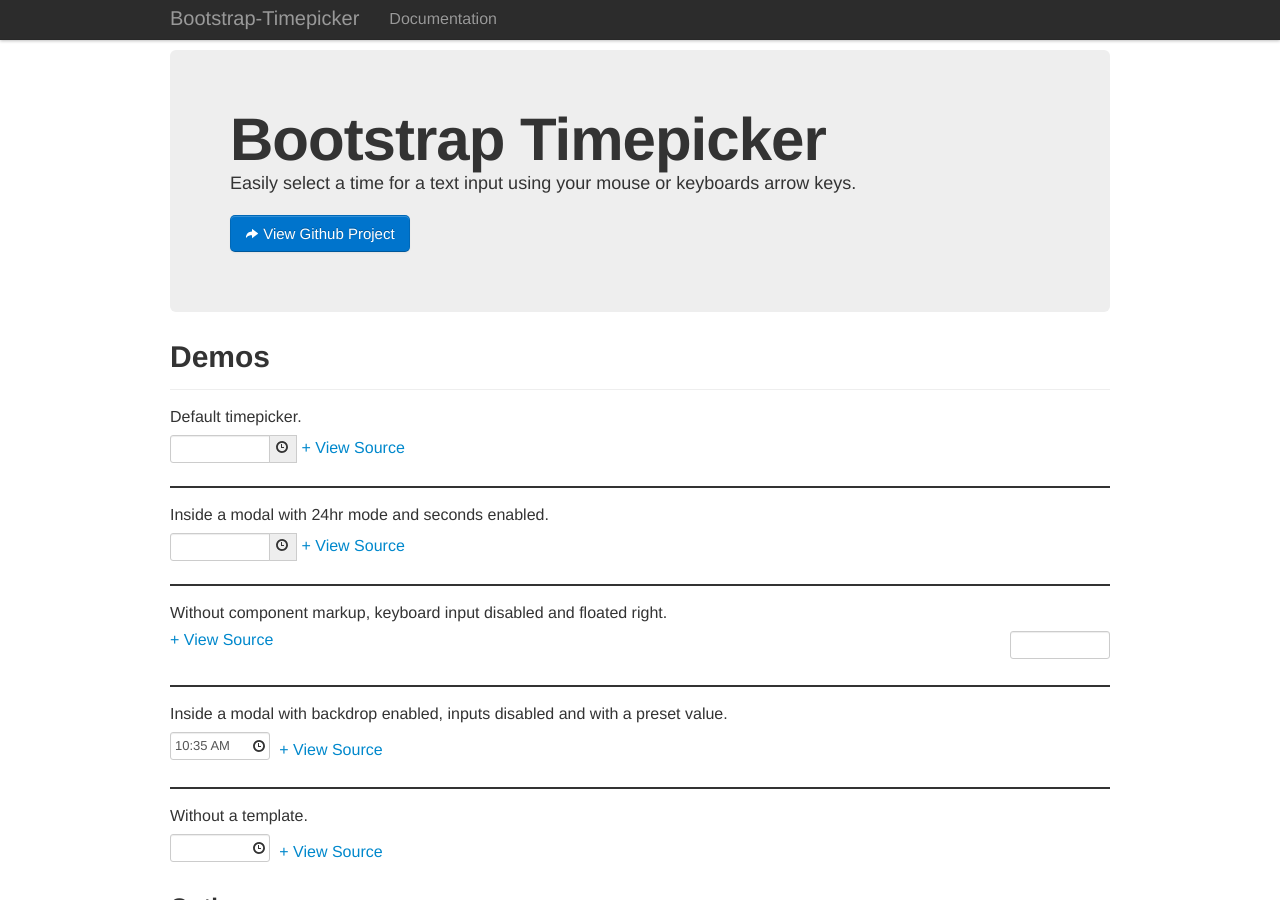
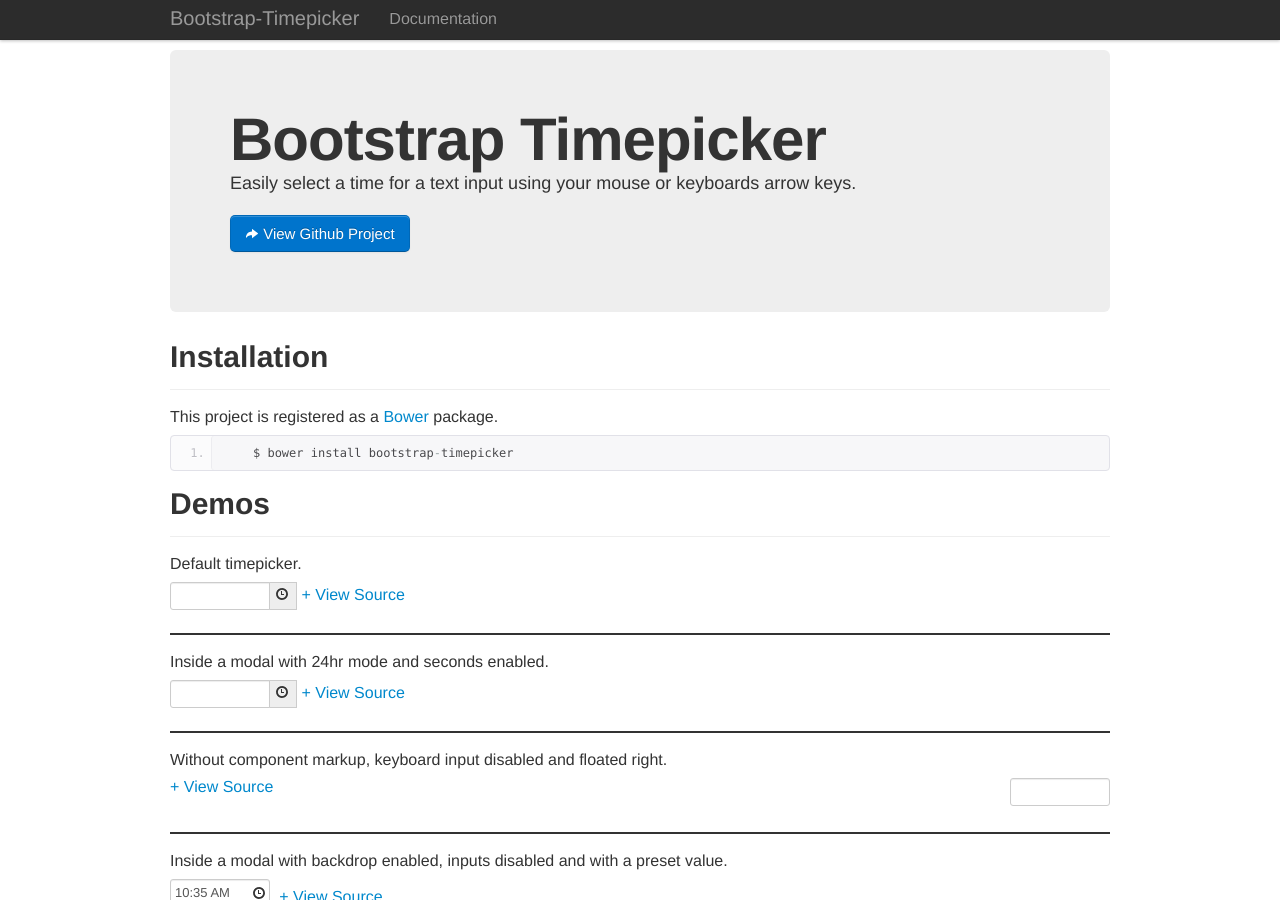
Before and after one commit to jdewit/bootstrap-timepicker, a Jekyll site: the page built from index.html, in a window 1280 px wide and 900 px high. Built offline with Jekyll 4.4.1, drawn with Linux system fonts in a browser that asks for light colours; nearby versions of some CDN libraries.

Commit message:
add bower install instructions

```diff
--- a/index.html
+++ b/index.html
@@ -11,6 +11,15 @@ title: Timepicker for Twitter Bootstrap
         <h1>Bootstrap Timepicker</h1>
         <p class="lead">Easily select a time for a text input using your mouse or keyboards arrow keys.</p>
         <a href="https://github.com/jdewit/bootstrap-timepicker" target="_blank" class="btn btn-primary btn-large"><i class="icon-share-alt icon-white"></i> View Github Project</a>
+    </div>
+    <div class="page-header">
+        <h1>Installation</h1>
+    </div>
+    <div>
+        <p>This project is registered as a <a href="http://twitter.github.com/bower/://twitter.github.com/bower">Bower</a> package.</p>
+<pre class="prettyprint linenums">
+    $ bower install bootstrap-timepicker
+</pre>
     </div>
     <div class="page-header">
         <h1>Demos</h1>
```
